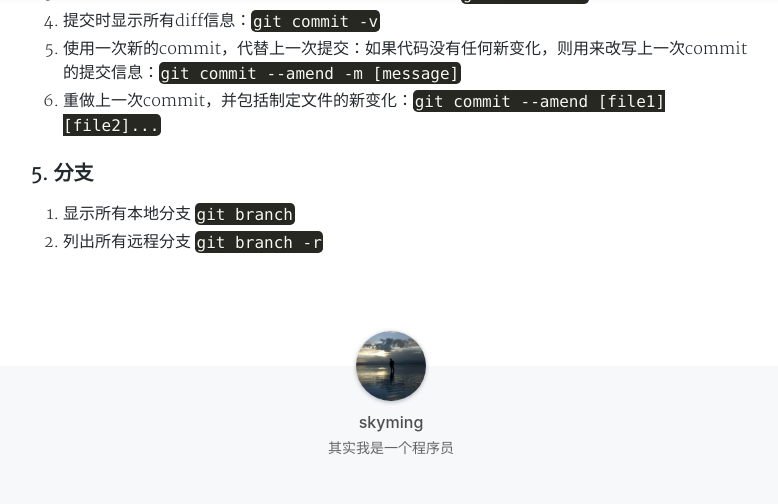
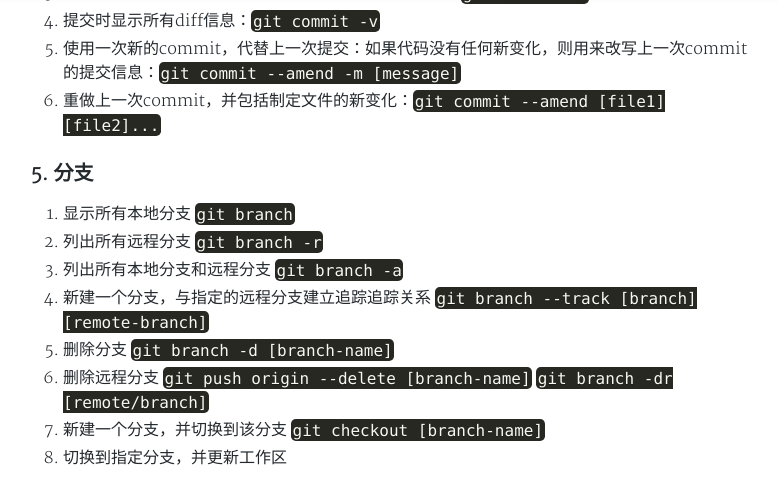
Before and after one commit to mingtian1024/mingtian1024.github.io, a Jekyll site: the page built from _posts/2018-08-14-git-command-collect.md, in a window 1280 px wide and 900 px high, scrolled down 1473 px, cut to the strip 0-530 px from the top of the window. Shown: the top 504 px of the strip, without its empty margins (249-1027 px from the left). Built offline with Jekyll 4.4.1, drawn with Linux system fonts in a browser that asks for light colours; nearby versions of some CDN libraries; comment, search, counter and statistics services are not loaded; a style sheet for code colours, icons or effects is not loaded.

Commit message:
git command

```diff
--- a/_posts/2018-08-14-git-command-collect.md
+++ b/_posts/2018-08-14-git-command-collect.md
@@ -51,3 +51,9 @@ Git的设置文件为`.gitconfig`,它可以在用户主目录下（全局配置
 ### 5. 分支
 1. 显示所有本地分支 `git branch`
 2. 列出所有远程分支 `git branch -r`
+3. 列出所有本地分支和远程分支 `git branch -a`
+4. 新建一个分支，与指定的远程分支建立追踪追踪关系 `git branch --track [branch][remote-branch]`
+5. 删除分支 `git branch -d [branch-name]`
+6. 删除远程分支 `git push origin --delete [branch-name]` `git branch -dr [remote/branch]`
+7. 新建一个分支，并切换到该分支 `git checkout [branch-name]`
+8. 切换到指定分支，并更新工作区
```
